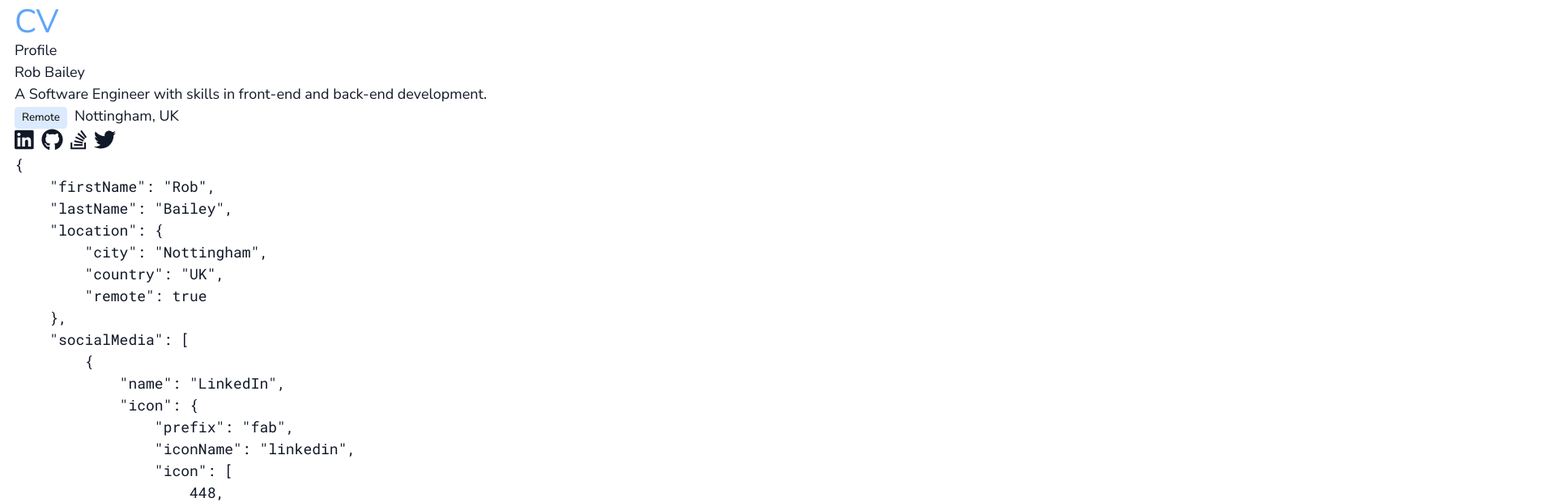
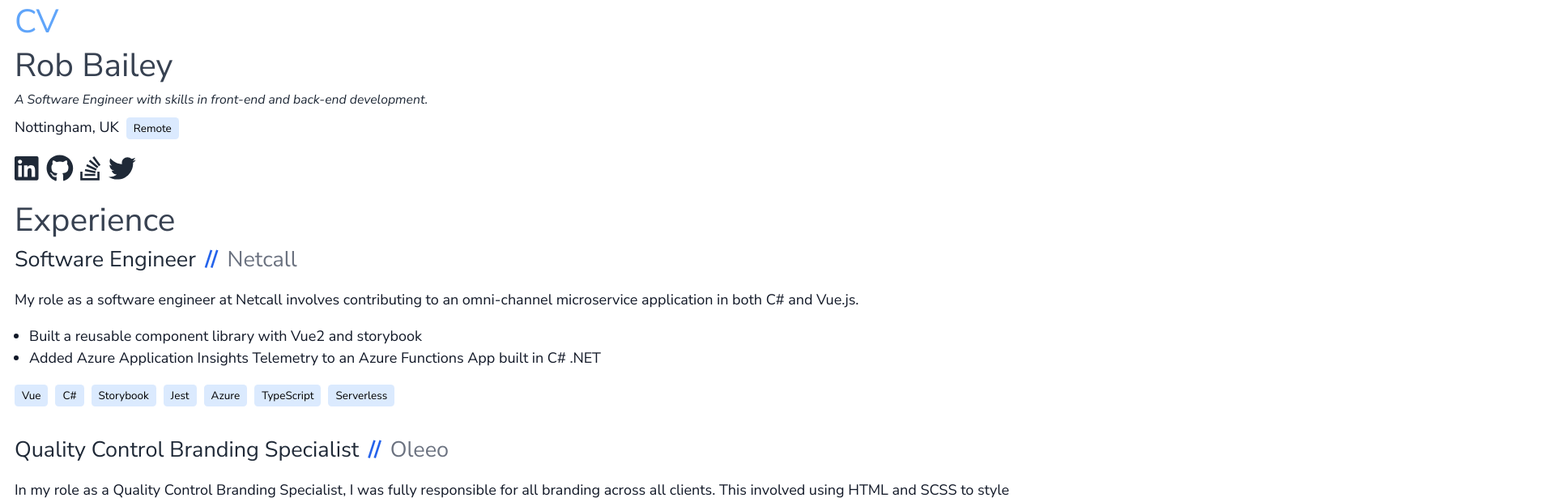
Before and after one commit to robbailey3/website-next, a Next.js app: page /cv in a window 1280 px wide. Shown: the part 140-760 px from the top of the page at 81% size, 1920 px wide, since content can reach past the window. Built offline with nearby package versions, Linux system fonts and the light colour scheme.

Commit message:
build: adding some CV stuff

```diff
--- /dev/null
+++ b/src/features/cv/components/CvExperience/CvExperience.tsx
@@ -0,0 +1,57 @@
+import Tag from '@/components/common/Tag/Tag';
+import { CVExperience } from '@/data/cv/cv';
+import { motion } from 'framer-motion';
+
+export interface CvExperienceProps {
+  experience: CVExperience[];
+}
+
+const CvExperience = (props: CvExperienceProps) => {
+  const { experience } = props;
+  return (
+    <section>
+      <h2 className="my-2 text-gray-700 text-4xl">Experience</h2>
+      <div>
+        {experience.map((exp, i) => (
+          <motion.div
+            key={`${exp.company}__${i}`}
+            className="mb-8"
+            initial={{ y: -100, opacity: 0 }}
+            animate={{ y: 0, opacity: 1 }}
+            transition={{
+              delay: i * 0.5,
+              duration: 1,
+              type: 'spring',
+              bounce: 0.4,
+            }}
+          >
+            <h3 className="text-gray-700 text-2xl mb-4">
+              <span className="text-gray-800">{exp.jobTitle}</span>{' '}
+              <span className="mx-1 font-bold text-blue-600">{'//'}</span>{' '}
+              <span className="text-gray-500">{exp.company}</span>
+            </h3>
+            <p className="text-gray-900">{exp.summary}</p>
+            {exp.highlights && exp.highlights.length && (
+              <div className="my-4">
+                <ul className="list-disc ml-4 text-gray-900">
+                  {exp.highlights.map((highlight, i) => (
+                    <li key={`${highlight}__${i}`}>{highlight}</li>
+                  ))}
+                </ul>
+              </div>
+            )}
+            <div className="flex flex-wrap space-x-2 my-2">
+              {exp.keywords.map((keyword, i) => (
+                <span key={`${i}_${keyword}`}>
+                  <Tag variant="primary">{keyword}</Tag>
+                </span>
+              ))}
+            </div>
+          </motion.div>
+        ))}
+      </div>
+    </section>
+  );
+};
+
+export default CvExperience;
--- a/src/features/cv/components/CvProfile/CvProfile.tsx
+++ b/src/features/cv/components/CvProfile/CvProfile.tsx
@@ -11,30 +11,31 @@ const CvProfile = (props: CvProfileProps) => {
 
   return (
     <section>
-      <h2>Profile</h2>
-      <p>
+      <h2 className="my-2 text-gray-700 text-4xl">
         {profile.firstName} {profile.lastName}
-      </p>
-      <p>{profile.profile}</p>
-      <p>
+      </h2>
+      <p className="italic text-sm text-gray-800">{profile.profile}</p>
+      <p className="my-2">
+        {profile.location.city}, {profile.location.country}
         {profile.location.remote && (
-          <span className="mr-2">
+          <span className="ml-2">
             <Tag variant="primary">Remote</Tag>
           </span>
         )}
-        {profile.location.city}, {profile.location.country}
       </p>
-      <p>
+      <div className="my-4">
         {profile.socialMedia.map((social, i) => (
-          <span key={`${social.name}__${i}`}>
+          <span
+            key={`${social.name}__${i}`}
+            className="text-3xl mr-2 text-gray-800 hover:text-blue-900"
+          >
             <a href={social.url.toString()}>
-              <FontAwesomeIcon icon={social.icon} className="text-2xl mr-2" />
+              <FontAwesomeIcon icon={social.icon} />
               <span className="sr-only">{social.name}</span>
             </a>
           </span>
         ))}
-      </p>
-      <pre>{JSON.stringify(profile, null, 4)}</pre>
+      </div>
     </section>
   );
 };
--- a/src/pages/cv/index.tsx
+++ b/src/pages/cv/index.tsx
@@ -1,5 +1,6 @@
 import Container from '@/components/common/Container/Container';
 import { CV } from '@/data/cv/cv';
+import CvExperience from '@/features/cv/components/CvExperience/CvExperience';
 import CvProfile from '@/features/cv/components/CvProfile/CvProfile';
 
 const CVPage = () => {
@@ -8,6 +9,7 @@ const CVPage = () => {
       <div className="py-8">
         <h1 className="text-blue-400 text-4xl">CV</h1>
         <CvProfile profile={CV.profile} />
+        <CvExperience experience={CV.experience} />
       </div>
     </Container>
   );
```
Also changed, not shown: 1 other file (tests, documents, lock files or other folders).
